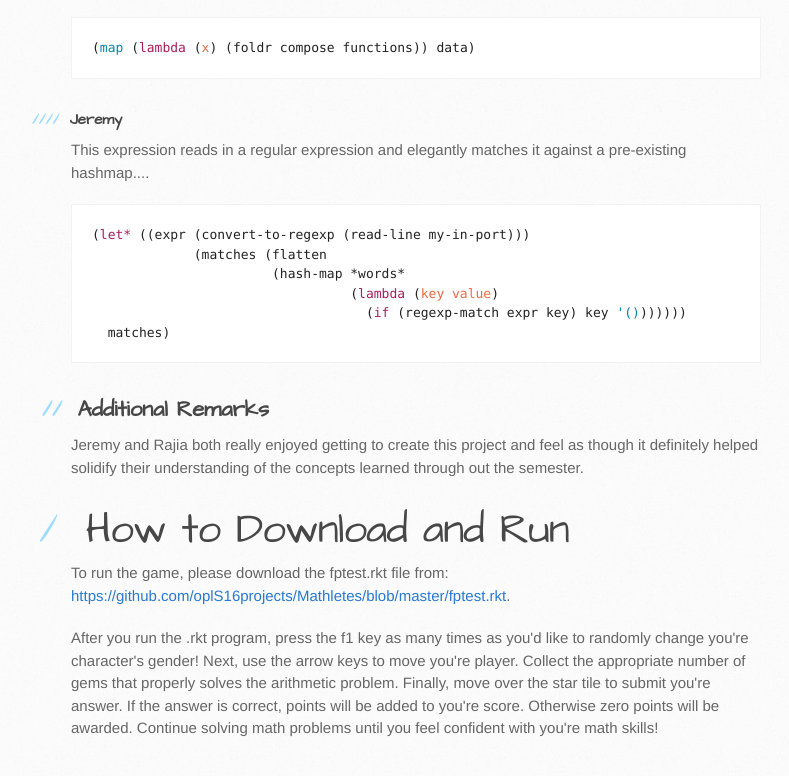
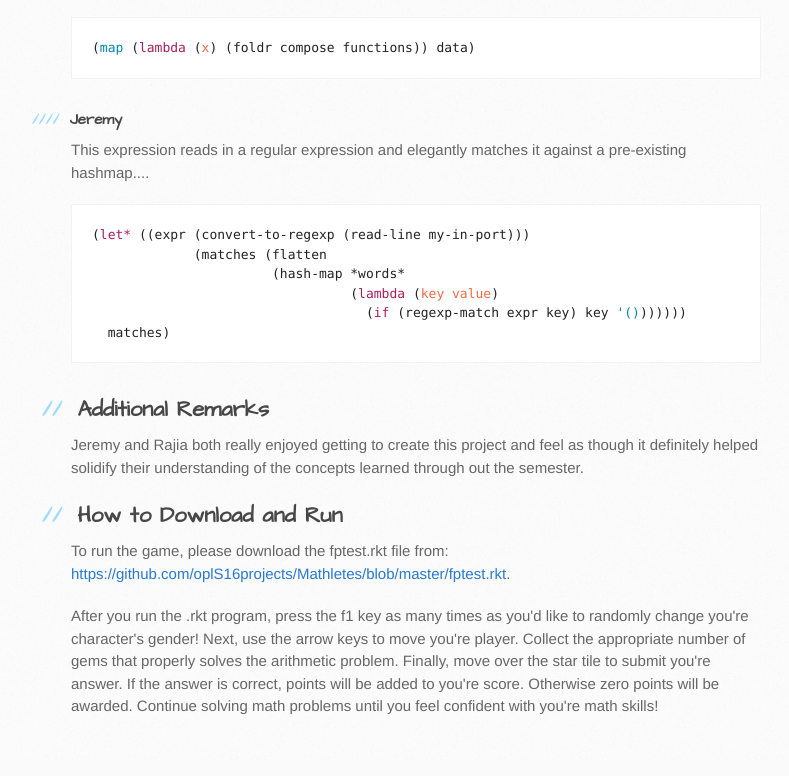
Before and after one commit to oplS16projects/Mathletes, a plain HTML site: page index.html in a window 1280 px wide. Shown: the part 1791-2567 px from the top of the page, without its empty margins (99-888 px from the left). Drawn offline with Linux system fonts and the light colour scheme.

```diff
--- a/index.html
+++ b/index.html
@@ -103,8 +103,8 @@
 
 <p>Jeremy and Rajia both really enjoyed getting to create this project and feel as though it definitely helped solidify their understanding of the concepts learned through out the semester. </p>
 
-<h1>
-<a id="how-to-download-and-run" class="anchor" href="#how-to-download-and-run" aria-hidden="true"><span aria-hidden="true" class="octicon octicon-link"></span></a>How to Download and Run</h1>
+<h2>
+<a id="how-to-download-and-run" class="anchor" href="#how-to-download-and-run" aria-hidden="true"><span aria-hidden="true" class="octicon octicon-link"></span></a>How to Download and Run</h2>
 
 <p>To run the game, please download the fptest.rkt file from: <a href="https://github.com/oplS16projects/Mathletes/blob/master/fptest.rkt">https://github.com/oplS16projects/Mathletes/blob/master/fptest.rkt</a>. </p>
 
```
Also changed, not shown: params.json (+1 -1 lines).
